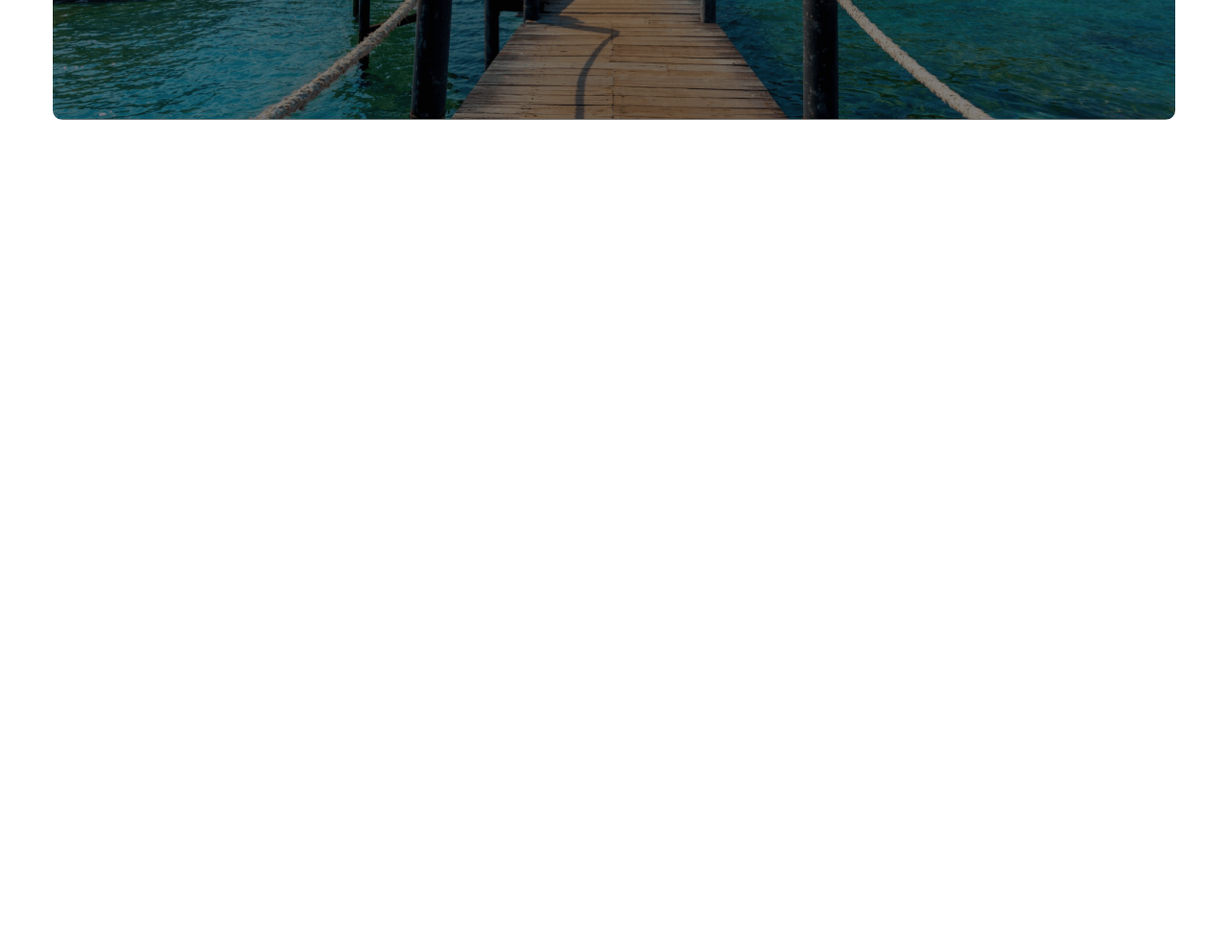
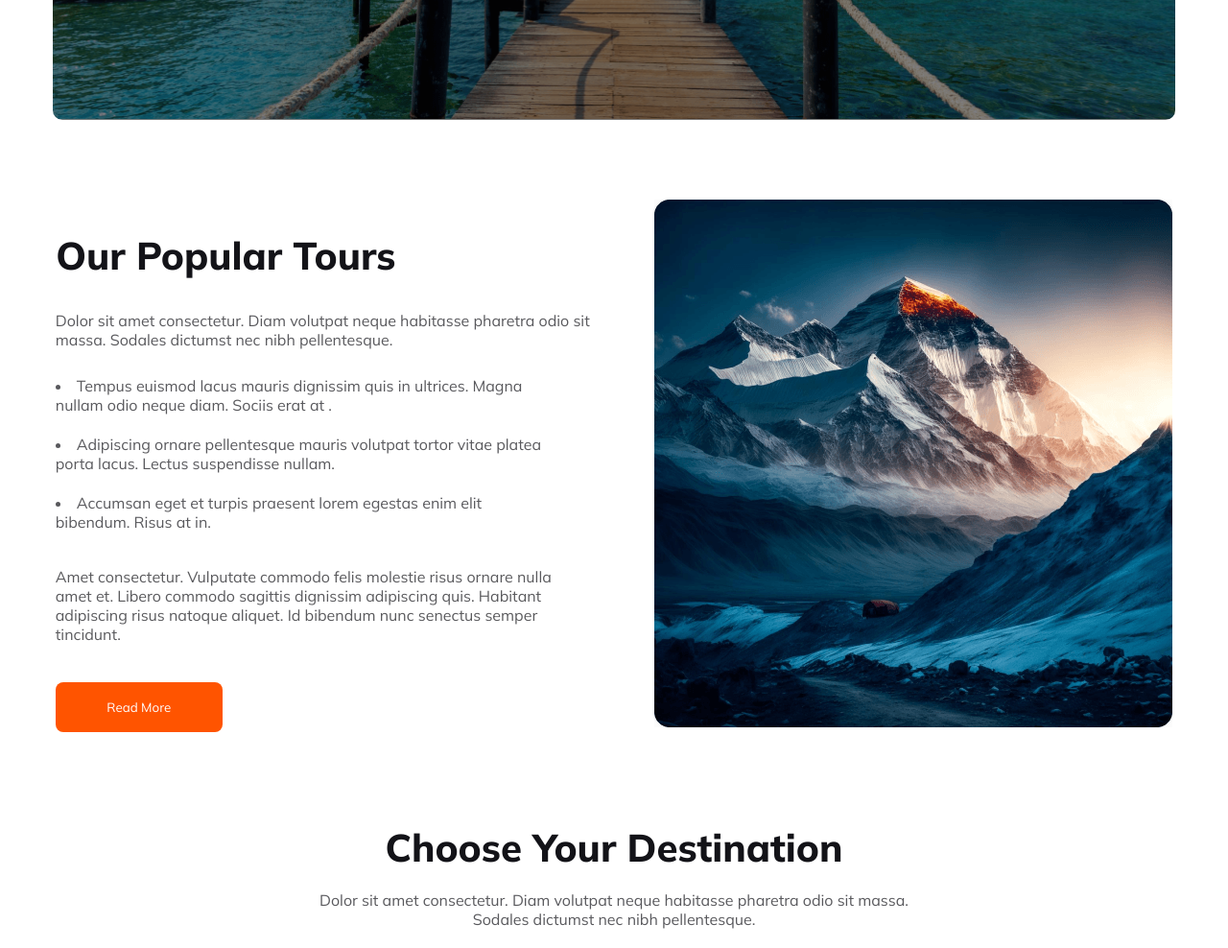
Before and after one commit to SobuzNub/Assignment-2, a plain HTML site: page index.html in a window 1280 px wide. Shown: the part 500-1488 px from the top of the page at 96% size. Before the commit the page ends 800 px from the top, so only its background shows below. Drawn offline with Linux system fonts and the light colour scheme.

Commit message:
tour and destination section added

```diff
--- a/index.html
+++ b/index.html
@@ -73,7 +73,39 @@
         </section>
     </header>
     <main>
+        <section class="tour-container">
+            <div class="tour-content">
+                <div class="left-tour-container">
+                    <h1 class="tour-title">Our Popular Tours</h1>
+                    <p class="tour-para-one">Dolor sit amet consectetur. Diam volutpat neque habitasse pharetra odio sit massa. Sodales dictumst nec nibh pellentesque.</p>
+                    <li class="tour-list">
+                        Tempus euismod lacus mauris dignissim quis in ultrices. Magna nullam odio neque diam. Sociis erat at .
+                    </li>
+                    <li class="tour-list">
+                        Adipiscing ornare pellentesque mauris volutpat tortor vitae platea porta lacus. Lectus suspendisse nullam.
+                    </li>
+                    <li class="tour-list">
+                        Accumsan eget et turpis praesent lorem egestas enim elit bibendum. Risus at in.
+                    </li>
+                    <p class="tour-para-second">Amet consectetur. Vulputate commodo felis molestie risus
+                        ornare nulla amet et. Libero commodo sagittis dignissim adipiscing quis. Habitant adipiscing risus natoque aliquet. Id bibendum nunc senectus semper tincidunt. </p>
 
+                        <button class="tour-button">Read More</button>
+                </div>
+
+                <div class="right-tour-container">
+                    <img class="tour-image" src="Images/Rectangle 4.png" alt="">
+                </div>
+            </div>
+
+        </section>
+
+        <section class="country-container">
+            <div class="country-info">
+                <h1 class="country-title">Choose Your Destination</h1>
+                <p class="country-desc">Dolor sit amet consectetur. Diam volutpat neque habitasse pharetra odio sit massa. Sodales dictumst nec nibh pellentesque.</p>
+            </div>
+        </section>
     </main>
     <footer>
 
--- a/styles/travel.css
+++ b/styles/travel.css
@@ -6,6 +6,7 @@
 
 .header-section{
     width: 1170px;
+    height: 700px;
     margin: 0 auto;
 }
 .left-div{
@@ -66,7 +67,7 @@ li .rare{
     height: 80px;
     left: 300px;
     bottom: 300px;
-    top: 40px;
+    top: 60px;
 }
 .button{
     gap: 10px;
@@ -118,3 +119,84 @@ li .rare{
     background-color: #FF5400;
     color: white;
 }
+
+/* tour section starts here */
+
+.tour-container{
+    width: 1170px;
+    height: 650px;
+    /* padding: 100px; */
+    margin: 0 auto;
+}
+
+.tour-content{
+    display: flex;
+    justify-content: space-around;
+
+
+}
+
+.tour-title{
+    width: 355px;
+    height: 50px;
+    color: #131318;
+    text-align: center;
+    font-size: 40px;
+    font-weight: 800;
+}
+.tour-para-one{
+    width: 577px;
+    height: 52px;
+    color: rgba(19, 19, 24, 0.70);
+    font-size: 16px;
+    font-weight: 400;
+}
+.tour-list{
+    width: 525px;
+    height: 61px;
+    color: rgba(19, 19, 24, 0.70);
+    font-size: 16px;
+    font-weight: 400;
+}
+
+.tour-para-second{
+    width: 530px;
+    height: 104px;
+    color: #5A5A5D;
+    font-size: 16px;
+    font-weight: 400;
+}
+.tour-button{
+    width: 174px;
+    height: 52px;
+    border-radius: 8px;
+    background: #FF5400;
+    border: 0;
+    color: white;
+}
+.tour-image{
+    width: 540px;
+    height: 550px;
+    margin-left: 42px;
+}
+/* country section starts here */
+
+.country-title{
+    width: 478px;
+    height: 70px;
+    margin: 0 auto;
+    color: #131318;
+    text-align: center;
+    font-size: 40px;
+    font-weight: 800;
+
+}
+.country-desc{
+    width: 643px;
+    height: 52px;
+    margin: 0 auto;
+    color: rgba(19, 19, 24, 0.70);
+    text-align: center;
+    font-size: 16px;
+    font-weight: 400;
+}
```
